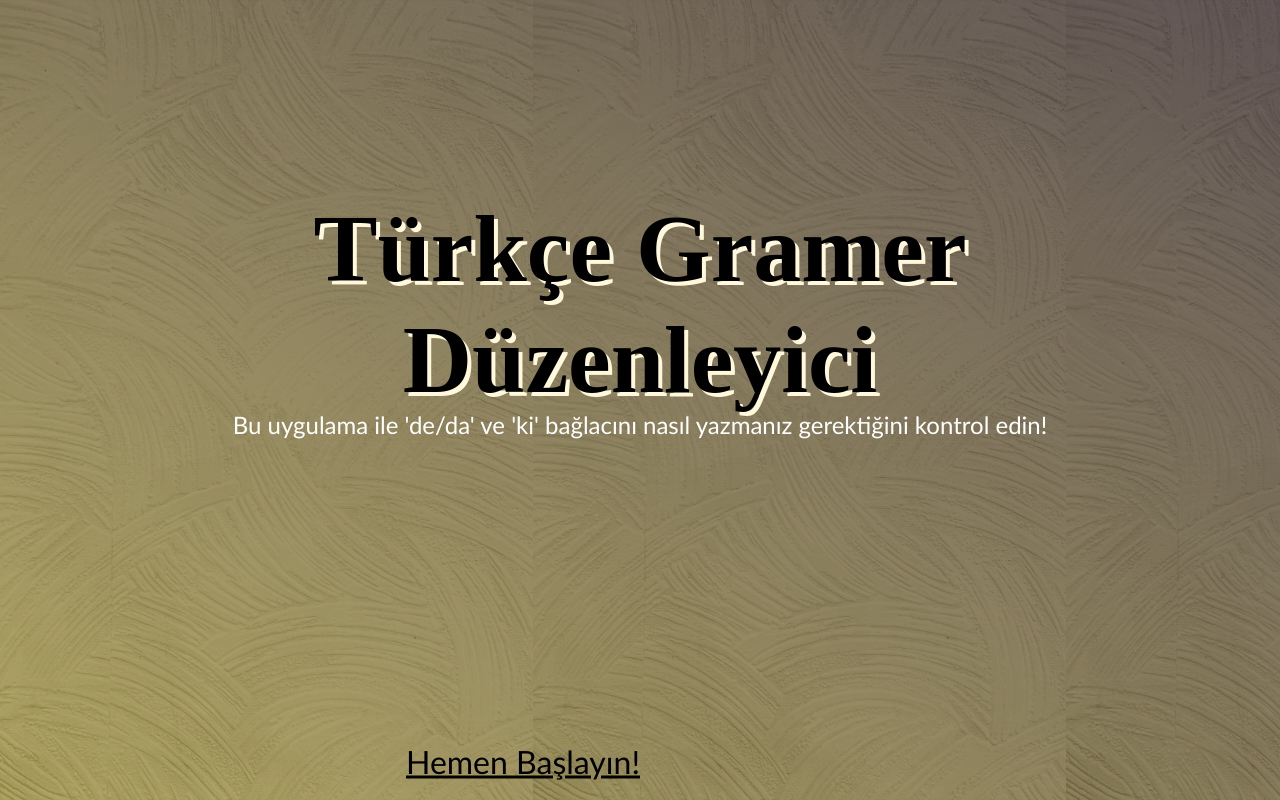
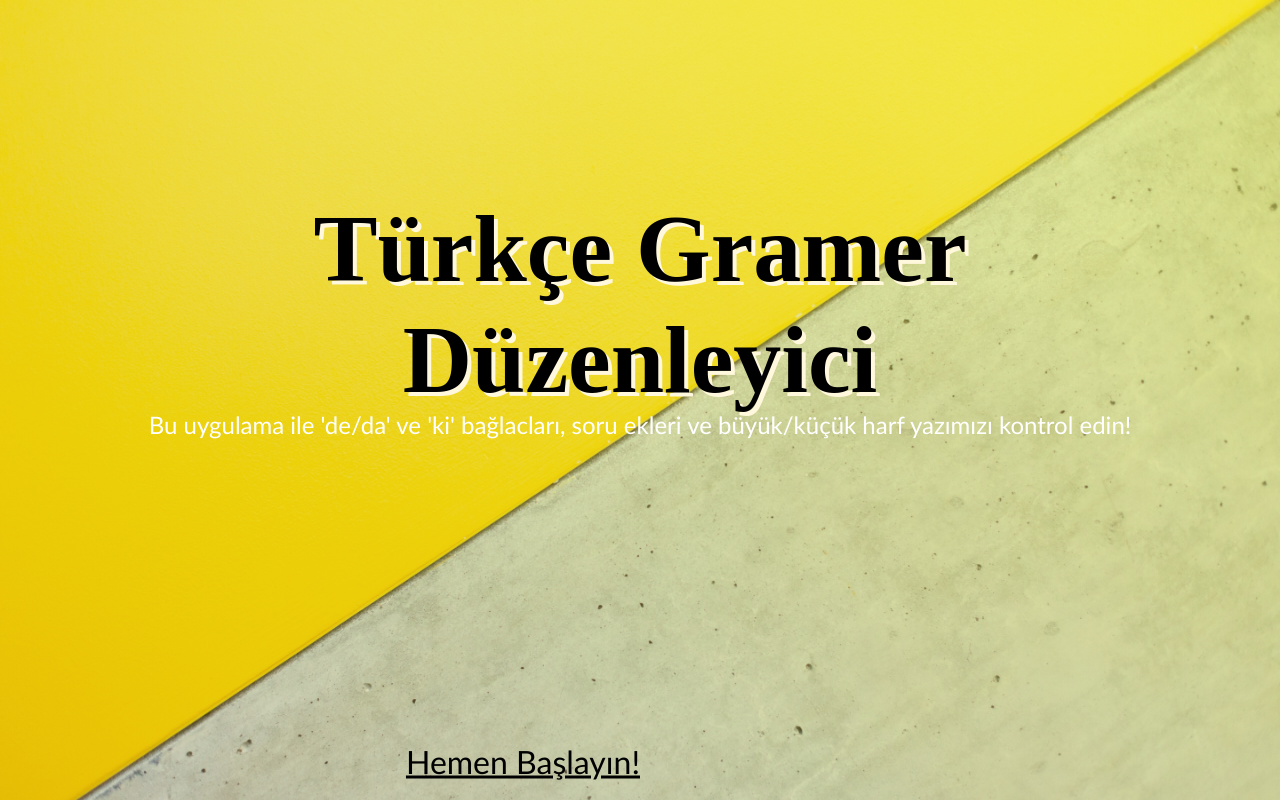
Before and after one commit to bengisucam/TurkishGrammarCorrection, a Django app: page / in a window 1280 px wide. Run offline with Django 3.2, Linux system fonts and the light colour scheme.

Commit message:
some styling changes

```diff
--- a/WebProject/myapp/static/css/form.css
+++ b/WebProject/myapp/static/css/form.css
@@ -1,6 +1,6 @@
 #form-wrapper{
     /*background-color: #0f121f;*/
-    background-image: linear-gradient(to bottom left, rgba(30, 13, 13, 0.67), rgba(145, 127, 23, 0.2)),
+    background-image: linear-gradient(to bottom left, rgba(235, 243, 37, 0.37), rgba(145, 127, 23, 0.2)),
         url('/static/img/paper.jpg');
     background-size: cover;
     opacity: 100%;
--- a/WebProject/myapp/static/css/style.css
+++ b/WebProject/myapp/static/css/style.css
@@ -1,8 +1,10 @@
 #wrapper{
     /*background-color: #0f121f;*/
-    background-image: linear-gradient(to bottom left, rgba(30, 13, 13, 0.67), rgba(145, 127, 23, 0.62)),
-        url('/static/img/wall.jpg');
-    background-size: contain;
+    background-image: linear-gradient(to bottom left, rgba(235, 243, 37, 0.47), rgba(145, 127, 23, 0.2)),
+        url('/static/img/wall2.jpg');
+    /*background-size: contain;*/
+    background-size: cover;
+
     opacity: 100%;
     /*background: linear-gradient(to bottom left, rgb(97, 29, 155), rgb(20, 0, 145));*/
     height: 100%;
--- a/WebProject/myapp/templates/myapp/base.html
+++ b/WebProject/myapp/templates/myapp/base.html
@@ -10,7 +10,7 @@
     <body>
         <div id="wrapper">
             <h1>Türkçe Gramer Düzenleyici</h1>
-            <p>Bu uygulama ile 'de/da' ve 'ki' bağlacını nasıl yazmanız gerektiğini kontrol edin!</p>
+            <p>Bu uygulama ile 'de/da' ve 'ki' bağlacları, soru ekleri ve büyük/küçük harf yazımızı kontrol edin!</p>
             <a id="link-to-form" href="{% url 'form' %}">Hemen Başlayın!</a>
             <!--    <a href="form">Go to</a>-->
         </div>
--- a/train/train_char.py
+++ b/train/train_char.py
@@ -11,7 +11,7 @@ from torchtext.vocab import FastText
 
 import sys
 
-sys.path.append("/content/drive/My Drive/TurkishGrammarCorrection/")
+sys.path.append("C:/Users/bengi/PycharmProjects/TurkishGrammarCorrection/")
 from seq2seq.util.checkpoint import Checkpoint
 
 from train.predict import predict, predict_single
@@ -235,7 +235,7 @@ def train(configuration, seq2seq, bilstm, train_set, dev_set, test_set):
 
 
 logging.basicConfig(level=logging.INFO)
-config = parse_yaml('Configuration/config.yaml')
+config = parse_yaml('C:/Users/bengi/PycharmProjects/TurkishGrammarCorrection/train/Configuration/config.yaml')
 logging.info(config)
 train_only = False
 if train_only:
```
Also changed, not shown: WebProject/myapp/static/img/wall2.jpg (added), 1 other file.
